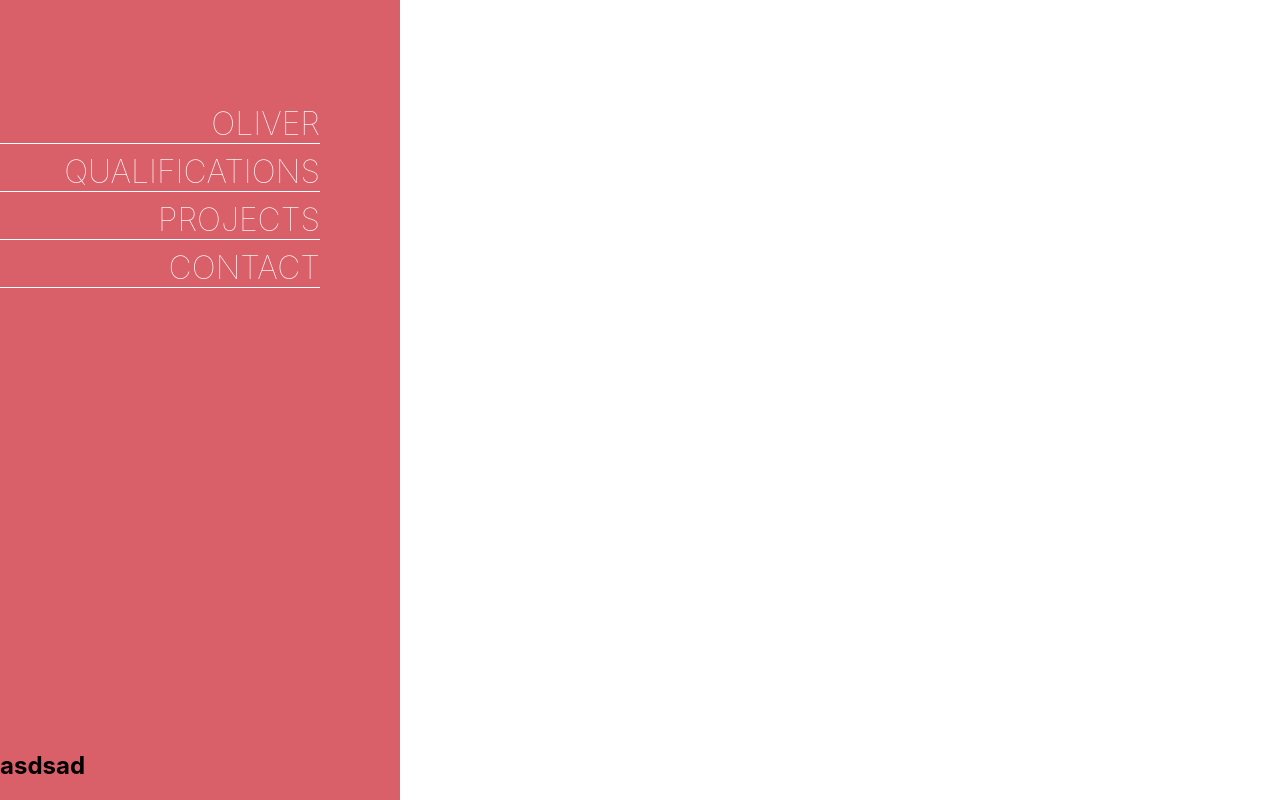
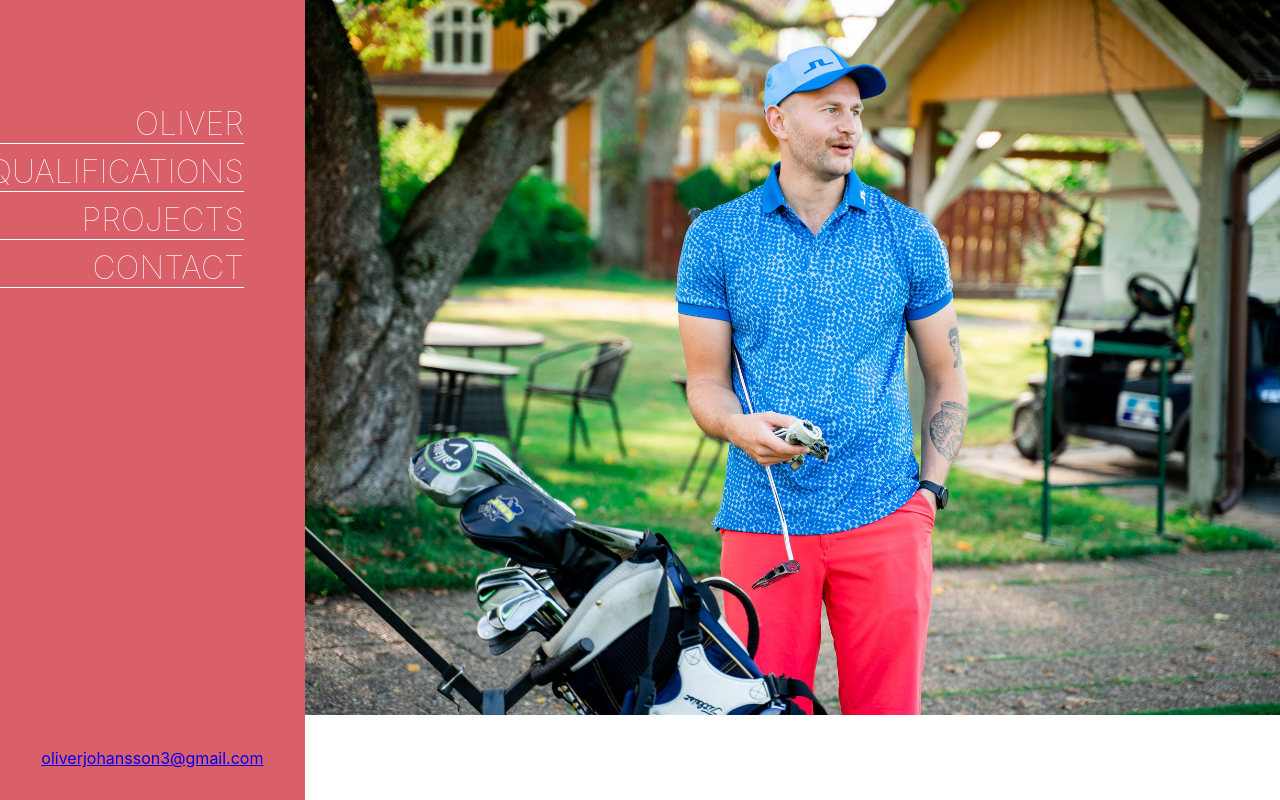
Before and after one commit to Browbeans/Profile-app, a React (Create React App) app: page / in a window 1280 px wide. Built offline with nearby package versions, Linux system fonts and the light colour scheme.

Commit message:
Added about me component

```diff
--- a/src/App.css
+++ b/src/App.css
@@ -4,4 +4,5 @@
 
 .App {
   min-height: 100vh;
+  display: flex;
 }
--- a/src/App.tsx
+++ b/src/App.tsx
@@ -2,11 +2,13 @@ import React from 'react';
 import logo from './logo.svg';
 import './App.css';
 import Navigation from './Components/Navigation';
+import AboutMe from './Components/AboutMe';
 
 function App() {
   return (
     <div className="App">
       <Navigation />
+      <AboutMe />
     </div>
   );
 }
--- /dev/null
+++ b/src/Components/AboutMe.tsx
@@ -0,0 +1,13 @@
+import React from "react";
+import aboutMeStyle from "../Style/AboutMeStyle";
+
+const AboutMe:React.FC = () => {
+  const aboutMeClasses = aboutMeStyle();
+  return(
+    <div className={aboutMeClasses.aboutMeContainer}>
+
+    </div>
+  )
+}
+
+export default AboutMe;
--- a/src/Components/Navigation.tsx
+++ b/src/Components/Navigation.tsx
@@ -21,7 +21,13 @@ const Navigation:React.FC = () => {
                         <p className={navigationClasses.menuText}>CONTACT</p>
                     </div>
                 </div>
-                <h2>asdsad</h2>
+                <div className={navigationClasses.contactInfoContainer}>
+                <a
+                    href="oliverjohansson3@gmail.com"
+                >
+                    oliverjohansson3@gmail.com
+                </a>
+                </div>
             </div>
         </div>
     )
--- /dev/null
+++ b/src/Style/AboutMeStyle.ts
@@ -0,0 +1,19 @@
+import { makeStyles } from "@material-ui/core/styles";
+import { defaultColors } from "./Theme";
+import background from "../Assets/profile.jpg"
+
+const aboutMeStyle = makeStyles(
+  () => ({
+    aboutMeContainer: {
+      height: "100vh",
+      backgroundImage: `url(${background})`,
+      backgroundPositionX: "center",
+      backgroundSize: "110%",
+      backgroundRepeat: "no-repeat",
+      width: "100%"
+    }
+  }),
+  {index: 1}
+)
+
+export default aboutMeStyle;
--- a/src/Style/NavigationStyle.ts
+++ b/src/Style/NavigationStyle.ts
@@ -15,7 +15,10 @@ const navigationStyle = makeStyles(
             justifyContent: "flex-end",
             borderBottom: "1px solid #fff",
             marginTop: "0.5rem",
-            cursor: "pointer"
+            cursor: "pointer",
+            "&:hover": {
+                borderBottom: "3px solid #fff"
+            }
         },
         menuText: {
             margin: "0",
@@ -24,13 +27,19 @@ const navigationStyle = makeStyles(
             fontWeight: "lighter",
             "&:hover": {
                 fontWeight: "500"
-              }
+            }
         },
         navigationContent: {
             display: "flex",
             flexDirection: "column",
             justifyContent: "space-between",
             height: "100%"
+        },
+        contactInfoContainer: {
+            width: "100%",
+            display: "flex",
+            justifyContent: "center",
+            marginBottom: "2rem"
         }
     }),
     {index: 1}
```
Also changed, not shown: src/Assets/profile.jpg (added).
